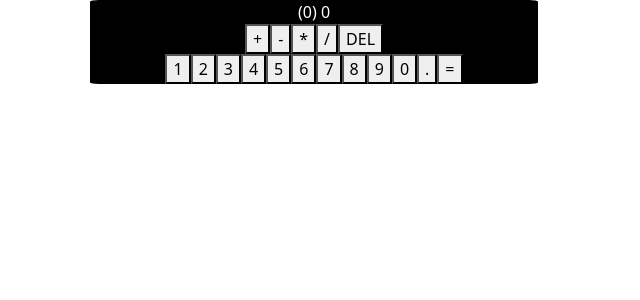
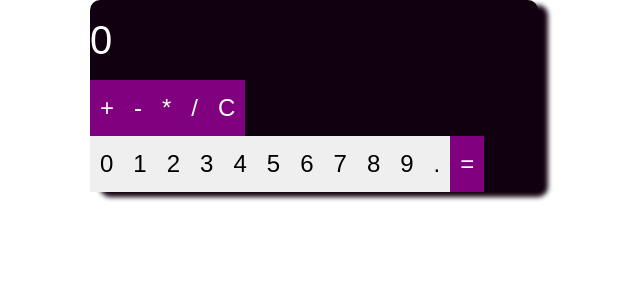
Before and after one commit to erickorth7/react-calculator, a React (Create React App) app: page / in a window 1280 px wide. Shown: the top 300 px of the page, without its empty margins (326-966 px from the left). Built offline with nearby package versions, Linux system fonts and the light colour scheme.

Commit message:
Beginning setup of calculator functionality.

```diff
--- a/src/App.css
+++ b/src/App.css
@@ -1,16 +1,51 @@
+:root {
+  --primary: purple;
+  --secondary: gold;
+  --dark: #11000F;
+  --light: #fff;
+}
+
+body {
+  background-color: var(--light);
+  font-family: sans-serif;
+}
+
+.calculatorFrame {
+  background-color: var(--dark);
+  width: 35%;
+  height:auto;
+  border-radius: 10px;
+  box-shadow: 10px 5px 5px var(--dark);
+}
+
+.display {
+  color: var(--light);
+  font-size: 24px;
+  width: 100%;
+  height:auto;
+  padding: 10px 0;
+}
+
+.operators {
+  font-size: 24px;
+  padding:0;
+}
+
+.digits {
+  font-size: 24px;
+  padding:0;
+}
 
 
-.calculator-frame {
-  width: 35%;
-  border-radius: 2%;
-  background-color: black;
+/* INDIVIDUAL BUTTON STYLES */
+.button {
+  outline: none;
+  border: 0;
+  padding: 10px;
 }
 
-.button-container {
-  width: 100%;
-  height:auto;
+.operator {
+  background-color: var(--primary);
+  color: var(--light);
 }
-
-.calculator-input {
-  color: white;
-}
+/* END OF INDIVIDUAL BUTTON STYLES */
--- a/src/App.js
+++ b/src/App.js
@@ -1,12 +1,10 @@
+import React from 'react';
 import 'bootstrap/dist/css/bootstrap.min.css';
 import './App.css';
 import Calculator from './components/CalculatorMain';
 
 function App() {
-
-  return (
-      <Calculator />
-  );
+  return <Calculator />;
 }
 
 export default App;
--- a/src/components/CalculatorButtons.js
+++ /dev/null
@@ -1,18 +0,0 @@
-import React from 'react';
-
-export default function CalculatorButtons() {
-
-    const buttons = ['+', '-', '*', '/', 'DEL'];
-    const renderButtons = () => {
-       const calculatorButtons = buttons.map(a => <button>{a}</button>);
-        return calculatorButtons;
-    }
-
-    return (
-        <div className="row calculator-operators">
-            <div className="col text-center">
-                {renderButtons()}
-            </div>
-        </div>
-    );
-}
--- a/src/components/CalculatorDigits.js
+++ /dev/null
@@ -1,24 +0,0 @@
-import React from 'react';
-
-
-export default function CalculatorDigits() {
-
-    const renderDigits = () => {
-        const digits = [];
-        for(let i=1;i<10;i++) {
-            digits.push(<button key={i}>{i}</button>)
-        }
-        return digits;
-    }
-
-    return(
-        <div className="row calculator-digits">
-            <div className="col text-center">
-                {renderDigits()}
-                <button>0</button>
-                <button>.</button>
-                <button>=</button>
-            </div>
-        </div>
-    );
-}
--- a/src/components/CalculatorMain.js
+++ b/src/components/CalculatorMain.js
@@ -1,29 +1,67 @@
 import React, { Component } from 'react';
-import CalculatorButtons from './CalculatorButtons';
-import CalculatorDigits from './CalculatorDigits';
-import CalculatorScreen from './CalculatorScreen';
+import { OPERATORS } from '../shared/operators';
+import { DIGITS } from '../shared/digits';
 
-class Calculator extends Component {
+export default class Calculator extends Component {
 
+    constructor(props) {
+        super(props);
+        this.state = {
+            operators: OPERATORS,
+            digits: DIGITS,
+            setCalc: '',
+            result: ''
+        }
+    }
 
     render() {
 
+        const add = (a, b) => {
+            return a + b;
+        }
+
+        const subtract = (a, b) => {
+            return a - b;
+        }
+
+        const multiply = (a, b) => {
+            return a * b;
+        }
+
+        const divide = (a, b) => {
+            return a / b;
+        }
+
+        const updateCalc = value => {
+           this.setState({
+               setCalc: value
+            });
+        }
+
         return (
-            <div className="container calculator-frame">
+            <div className='container calculatorFrame'>
                 <div className="row">
-                    <div className="col">
-                        <div className="container calculator-screen">
-                            <CalculatorScreen />
-                        </div>
-                        <div className="container calculator-buttons">
-                            <CalculatorButtons />
-                            <CalculatorDigits />
-                        </div>
+                    <div className="col display">
+                        <span style={{fontSize: 40}}>
+                            {this.state.result ? <span style={{fontSize: 20}}>(0)</span> : ''}
+                            {this.state.setCalc || '0'}
+                        </span>
+                    </div>
+                </div>
+                <div className="row">
+                    <div className="col operators">
+                        {this.state.operators.map(a => <button className='button operator' value={a} onClick={() => updateCalc(a.toString())}>{a}</button>)}
+                        <button className='button operator' value='=' onClick={() => updateCalc('0')}>C</button>
+                    </div>
+                </div>
+                <div className="row">
+                    <div className="col digits">
+                        {this.state.digits.map(a => <button className='button' key={a} value={a} onClick={() => updateCalc(a.toString())}>{a}</button>)}
+                        <button className='button' value='.' onClick={() => updateCalc('.')}>.</button>
+                        <button className='button operator' value='=' onClick={() => updateCalc('')}>=</button>
                     </div>
                 </div>
             </div>
-    );
+        );
     }
 }
-
-export default Calculator;
--- a/src/components/CalculatorScreen.js
+++ /dev/null
@@ -1,11 +0,0 @@
-import React from 'react';
-
-export default function CalculatorScreen() {
-    return (
-        <div className="row">
-            <div className="col text-center">
-                <span className="calculator-input"><span className="calculator-input">(0)</span> 0</span>
-            </div>
-        </div>
-    );
-}
--- /dev/null
+++ b/src/shared/digits.js
@@ -0,0 +1,9 @@
+export const DIGITS = [];
+
+const renderDigits = () => {
+    for(let i=0; i<10; i++) {
+        DIGITS.push(i);
+    }
+}
+
+renderDigits();
--- /dev/null
+++ b/src/shared/operators.js
@@ -0,0 +1 @@
+export const OPERATORS = ['+', '-', '*', '/'];
```
